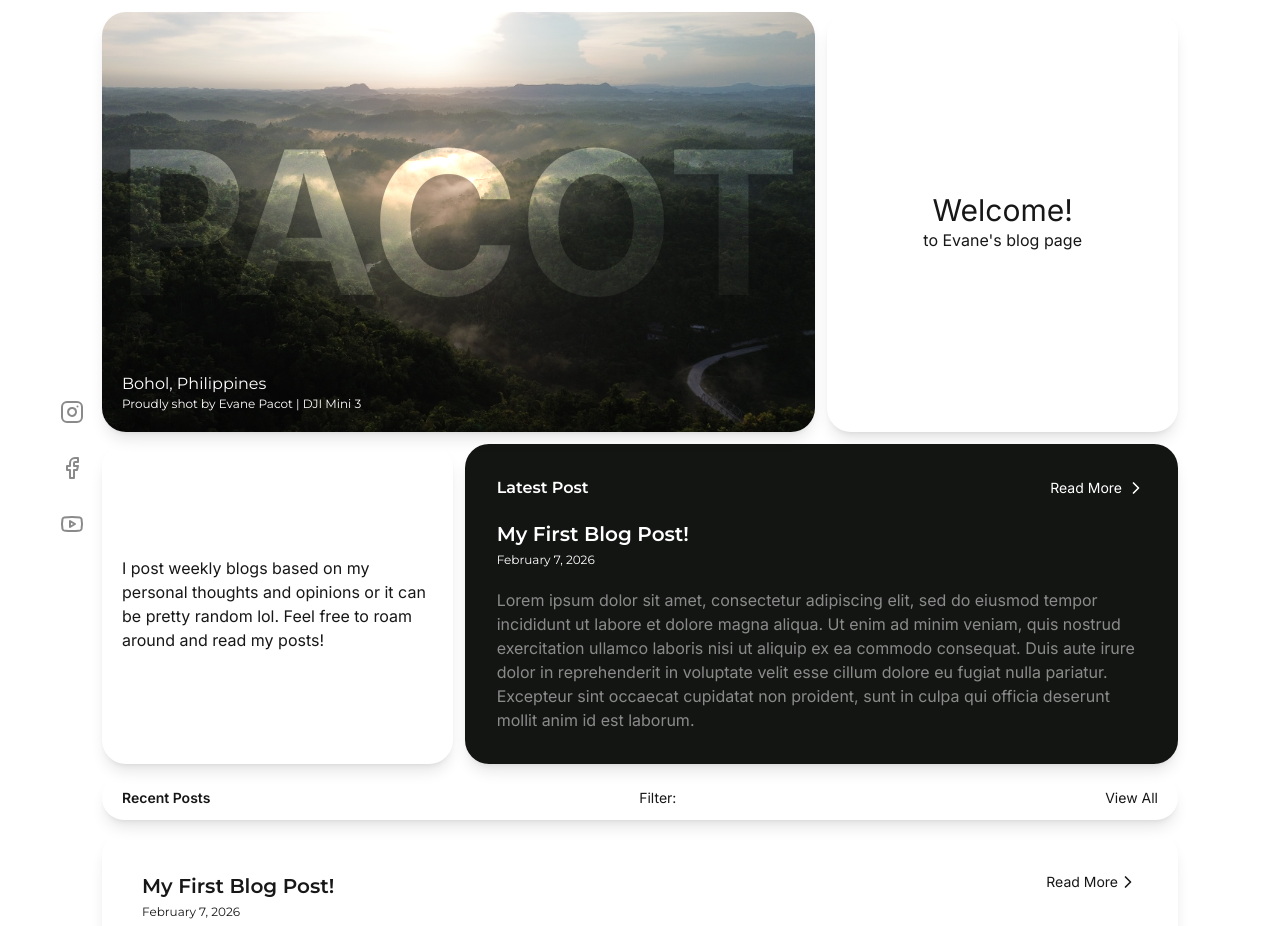
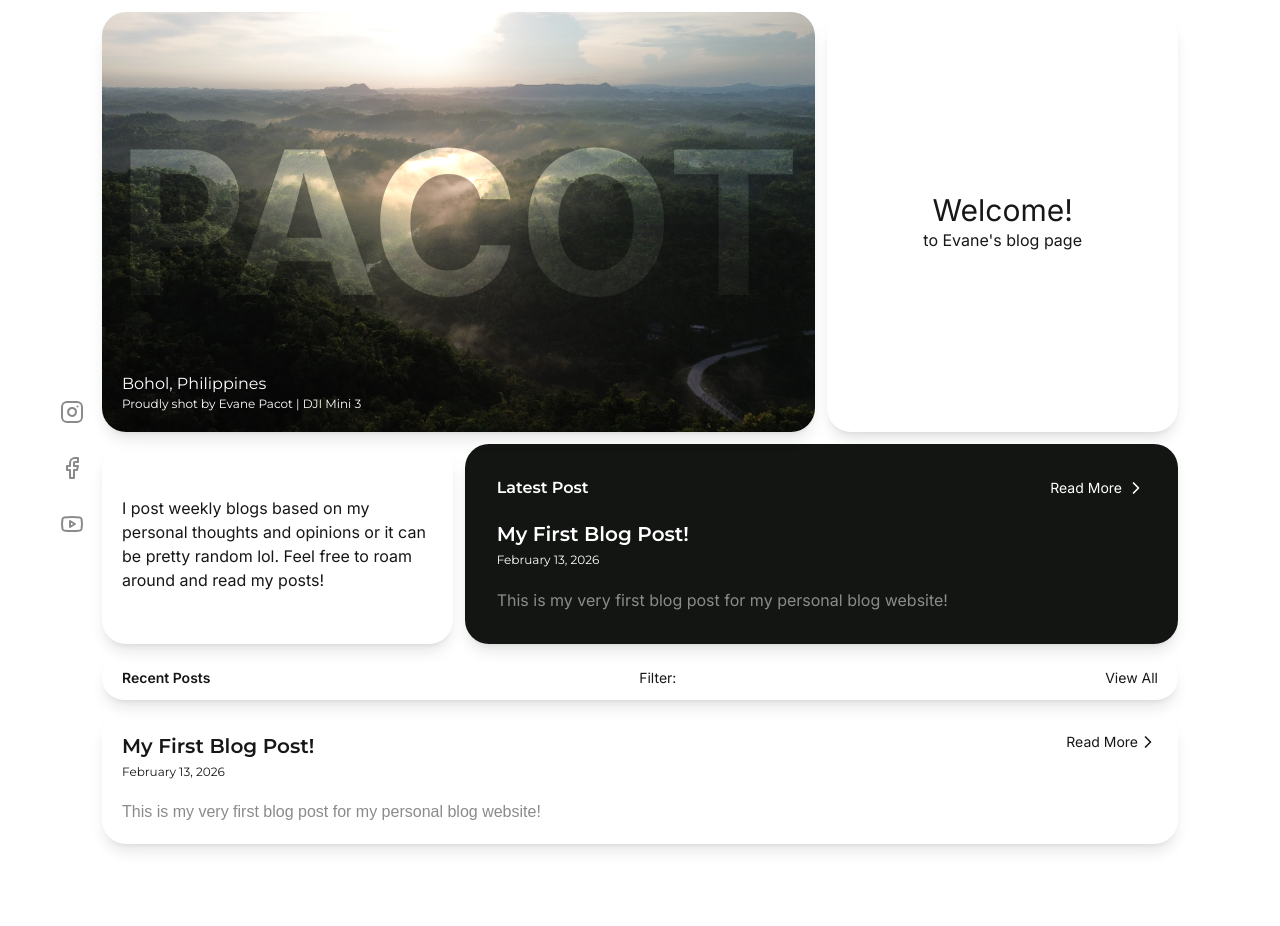
Before and after one commit to Minyoui/pct-blog, a Next.js app: page / in a window 1280 px wide. Shown: the top 926 px of the page. Built offline with nearby package versions, Linux system fonts and the light colour scheme.

Commit message:
7th Commit (Added Dynamic Routing for Blog Posts)

```diff
--- /dev/null
+++ b/app/blog/[slug]/page.tsx
@@ -0,0 +1,66 @@
+import fs from "fs"
+import path from "path"
+import matter from "gray-matter"
+import { remark } from "remark"
+import html from "remark-html"
+import { notFound } from "next/navigation"
+import Image from "next/image"
+import Link from "next/link"
+import { ChevronLeft } from "lucide-react"
+
+export default async function Post({
+  params,
+}: {
+  params: Promise<{ slug: string }>
+}) {
+  const { slug } = await params
+
+  if (!slug) return notFound()
+
+  const filePath = path.join(process.cwd(), "posts", `${slug}.md`)
+
+  if (!fs.existsSync(filePath)) {
+    return notFound()
+  }
+
+  const fileContents = fs.readFileSync(filePath, "utf8")
+  const { data, content } = matter(fileContents)
+
+  const processedContent = await remark()
+    .use(html)
+    .process(content)
+
+  const contentHtml = processedContent.toString()
+
+  return (
+    <main className="font-inter mx-auto max-w-275 p-3 space-y-3">
+      {/* HEADER IMAGE OR BANNER */}
+      {data.banner && (
+        <div className="relative">
+          <Image
+            src={data.banner}
+            alt={data.title}
+            width={1200}
+            height={600}
+            className="w-full h-100 object-cover rounded-2xl"
+            priority
+          />
+        </div>
+      )}
+      <Link href="/" className="flex items-center font-semibold text-sm w-fit hover:-translate-x-3 transition-all duration-300">
+        <ChevronLeft className="h-5 w-5"/> Go Home
+      </Link>
+      <h1 className="text-5xl font-bold font-montserrat">{data.title}</h1>
+      <div className="font-manrope flex sm:flex-row flex-col sm:items-center items-start gap-3 text-sm text-black/65">
+        <p>
+          <span className="font-semibold">Upload date:</span> {data.uploadDate}
+        </p>
+        {/* <p>
+          <span className="font-semibold">Author:</span> Evane Pacot
+        </p> */}
+      </div>
+      <div className="w-full border border-black/30"/>
+      <div dangerouslySetInnerHTML={{ __html: contentHtml }} />
+    </main>
+  )
+}
--- a/components/container/index.tsx
+++ b/components/container/index.tsx
@@ -1,3 +1,5 @@
+"use client"
+
 import { motion } from "motion/react";
 import { ReactNode } from "react";
 
--- /dev/null
+++ b/lib/posts.ts
@@ -0,0 +1,30 @@
+import fs from "fs"
+import path from "path"
+import matter from "gray-matter"
+
+export function getAllPosts() {
+  const postsDirectory = path.join(process.cwd(), "posts")
+  const filenames = fs.readdirSync(postsDirectory)
+
+  const posts = filenames.map((filename) => {
+    const filePath = path.join(postsDirectory, filename)
+    const fileContents = fs.readFileSync(filePath, "utf8")
+    const { data } = matter(fileContents)
+
+    return {
+      slug: filename.replace(".md", ""),
+      title: data.title,
+      date: data.numericalDate,
+      upload: data.uploadDate,
+      caption: data.caption || "",
+    }
+  })
+
+  // Sort newest first
+  posts.sort(
+    (a, b) =>
+      new Date(b.date).getTime() - new Date(a.date).getTime()
+  )
+
+  return posts
+}
--- a/package.json
+++ b/package.json
@@ -9,11 +9,14 @@
     "lint": "eslint"
   },
   "dependencies": {
+    "gray-matter": "^4.0.3",
     "lucide-react": "^0.563.0",
     "motion": "^12.31.1",
     "next": "16.1.6",
     "react": "19.2.3",
-    "react-dom": "19.2.3"
+    "react-dom": "19.2.3",
+    "remark": "^15.0.1",
+    "remark-html": "^16.0.1"
   },
   "devDependencies": {
     "@tailwindcss/postcss": "^4",
--- /dev/null
+++ b/posts/My-First-Blog.md
@@ -0,0 +1,11 @@
+---
+title: "My First Blog Post!"
+numericalDate: "2026-02-13"
+uploadDate: "February 13, 2026"
+caption: "This is my very first blog post for my personal blog website!"
+banner: "/images/blog/building-blog.JPG"
+---
+
+This is my first blog post!!
+
+I am continually learning more about programming and web developing. This project will serve as my progress!
--- a/sections/blogs/index.tsx
+++ b/sections/blogs/index.tsx
@@ -1,10 +1,11 @@
-"use client"
-
 import { motion } from "motion/react";
 import Link from "next/link";
 import Container from "@/components/container";
 import Preview from "@/components/preview";
 import { ChevronRight } from "lucide-react";
+import fs from "fs"
+import path from "path"
+import matter from "gray-matter"
 
 interface BlogProps {
     className?:string;
@@ -13,22 +14,50 @@ interface BlogProps {
 const Blogs: React.FC<BlogProps> = ({
     className
 }) => {
+    const postsDirectory = path.join(process.cwd(), "posts")
+      const filenames = fs.readdirSync(postsDirectory)
+
+      const posts = filenames.map((filename) => {
+        const filePath = path.join(postsDirectory, filename)
+        const fileContents = fs.readFileSync(filePath, "utf8")
+        const { data } = matter(fileContents)
+
+        return {
+          slug: filename.replace(".md", ""),
+          title: data.title,
+          date: data.uploadDate,
+          caption: data.caption || ""
+        }
+    })
+
     return (
         <section className={`${className}`}>
-            <Container className="p-10 relative">
-                <Preview
-                    title="My First Blog Post!"
-                    date="February 7, 2026"
-                    body="Lorem ipsum dolor sit amet, consectetur adipiscing elit, sed do eiusmod tempor incididunt ut labore et dolore magna aliqua. Ut enim ad minim veniam, quis nostrud exercitation ullamco laboris nisi ut aliquip ex ea commodo consequat. Duis aute irure dolor in reprehenderit in voluptate velit esse cillum dolore eu fugiat nulla pariatur. Excepteur sint occaecat cupidatat non proident, sunt in culpa qui officia deserunt mollit anim id est laborum."
-                />
-                <Link
-                    className="absolute top-10 right-10 text-sm font-inter flex items-center"
-                    href=""
-                    target="_blank"
+            {/* <Container className="p-10 relative">
+                <BlogPage />
+            </Container> */}
+            {posts.map((post) => (
+                <Container
+                    key={post.slug}
+                    className="relative p-5"
                 >
-                    Read More <ChevronRight className="w-5 h-5"/>
-                </Link>
-            </Container>
+                    {/* <h1>{post.title}</h1>
+                    <p>{post.date}</p>
+                    <Link href={`/blog/${post.slug}`}>
+                        Read More <ChevronRight />
+                    </Link> */}
+                    <Preview
+                        title={post.title}
+                        date={post.date}
+                        body={post.caption}
+                    />
+                    <Link
+                        href={`/blog/${post.slug}`}
+                        className="absolute font-inter top-5 right-5 text-sm flex items-center"
+                    >
+                        Read More <ChevronRight className="h-5 w-5"/>
+                    </Link>
+                </Container>
+            ))}
         </section>
     );
 };
--- a/sections/hero/index.tsx
+++ b/sections/hero/index.tsx
@@ -1,17 +1,23 @@
-"use client"
-
 import Image from "next/image";
 import Container from "@/components/container";
 import Preview from "@/components/preview";
 import Link from "next/link";
 import { ChevronRight } from "lucide-react";
 import { motion } from "motion/react";
+import { getAllPosts } from "@/lib/posts";
 
 interface HeroProps {
     className?: string;
 }
 
 const Hero: React.FC<HeroProps> = ({ className }) => {
+    const posts = getAllPosts()
+    const latestPost = posts[0] // newest post
+
+    if (!latestPost) {
+        return <p>No posts yet.</p>
+    }
+
     return (
         <header className={`grid grid-cols-3 gap-3 font-inter ${className}`}>
             <Container className="relative col-span-2 flex items-center justify-center p-15">
@@ -42,8 +48,7 @@ const Hero: React.FC<HeroProps> = ({ className }) => {
                     <h2 className="font-semibold font-montserrat">Latest Post</h2>
                     <Link
                         className="flex gap-1 text-sm"
-                        href=""
-                        target="_blank"
+                        href={`/blog/${latestPost.slug}`}
                     >
                         Read More
                         <ChevronRight className="h-5 w-5"/>
@@ -52,15 +57,14 @@ const Hero: React.FC<HeroProps> = ({ className }) => {
 
                 <Preview
                     className=""
-                    title="My First Blog Post!"
-                    date="February 7, 2026"
-                    body="Lorem ipsum dolor sit amet, consectetur adipiscing elit, sed do eiusmod tempor incididunt ut labore et dolore magna aliqua. Ut enim ad minim veniam, quis nostrud exercitation ullamco laboris nisi ut aliquip ex ea commodo consequat. Duis aute irure dolor in reprehenderit in voluptate velit esse cillum dolore eu fugiat nulla pariatur. Excepteur sint occaecat cupidatat non proident, sunt in culpa qui officia deserunt mollit anim id est laborum. "
+                    title={latestPost.title}
+                    date={latestPost.upload}
+                    body={latestPost.caption}
                 />
             </Container>
 
-            <motion.nav
+            <nav
                 className="col-span-3 rounded-3xl shadow-lg"
-                whileHover={{ y:-3 }}
             >
                 <ul className="w-full flex items-center justify-between py-3 px-5 text-sm">
                     <li className="font-semibold">
@@ -73,7 +77,7 @@ const Hero: React.FC<HeroProps> = ({ className }) => {
                         View All
                     </li>
                 </ul>
-            </motion.nav>
+            </nav>
         </header>
     );
 };
```
Also changed, not shown: public/images/blog/building-blog.JPG (added), 1 other file (tests, documents, lock files or other folders).
